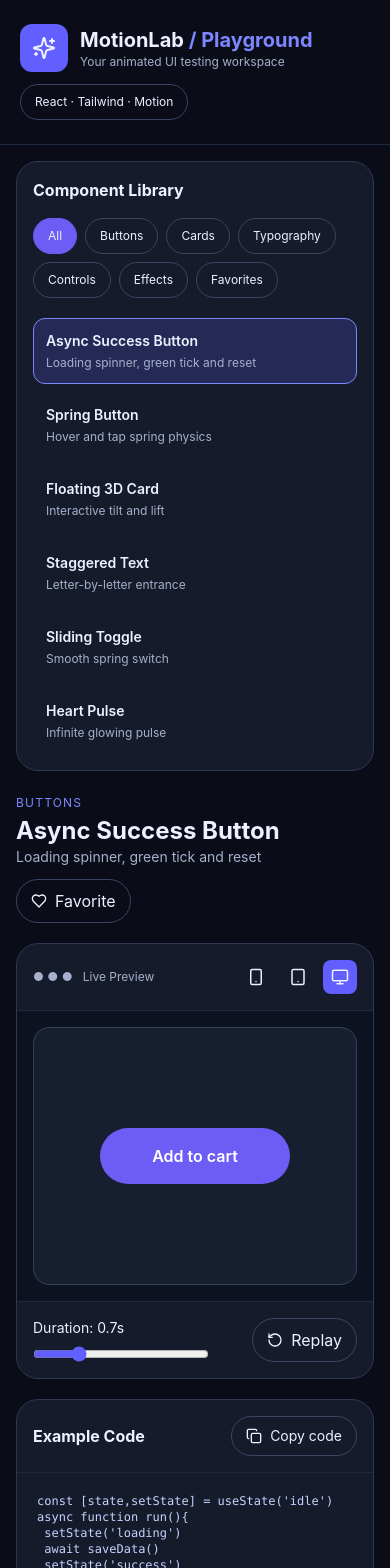
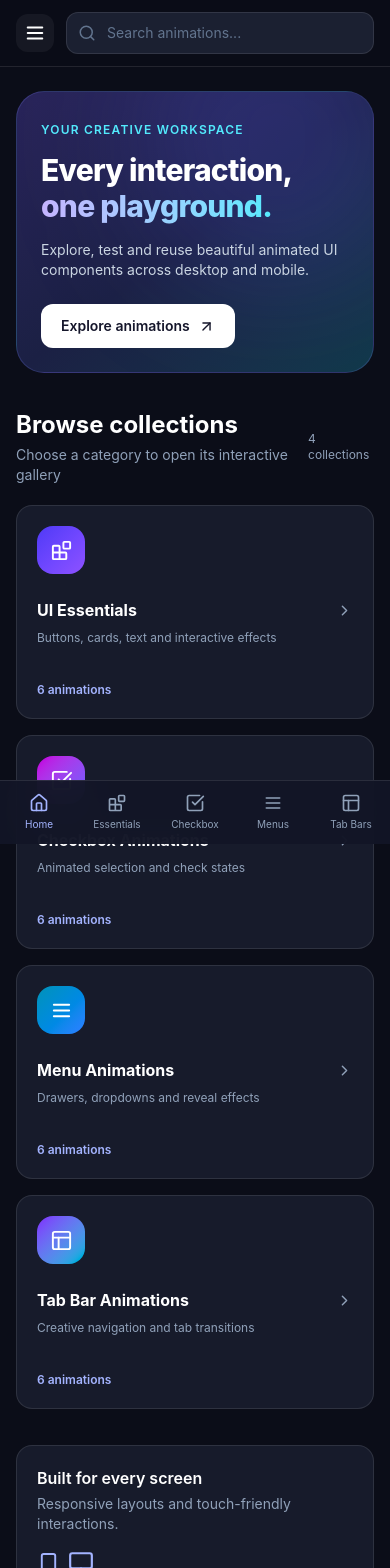
Before and after one commit to digimafia/motionlab-ui-playground, a React (Vite) app: page / in a window 390 px wide. Shown: the top 1568 px of the page. Built offline with nearby package versions, Linux system fonts and the light colour scheme.

Commit message:
Redesign MotionLab with responsive category navigation and search

```diff
--- a/src/App.tsx
+++ b/src/App.tsx
@@ -1,59 +1,67 @@
+import { useEffect, useMemo, useState } from 'react'
+import { motion, AnimatePresence } from 'motion/react'
+import { Blocks, CheckSquare, Menu, PanelsTopLeft, Search, Home, Grid2X2, ChevronRight, X, Smartphone, Monitor, Sparkles, ArrowUpRight } from 'lucide-react'
+import BasicsShowcase from './BasicsShowcase'
 import CheckboxShowcase from './CheckboxShowcase'
 import MenuShowcase from './MenuShowcase'
 import TabBarShowcase from './TabBarShowcase'
-import { useState } from 'react'
-import { motion } from 'motion/react'
-import { Check, LoaderCircle, Heart, Copy, RotateCcw, Smartphone, Tablet, Monitor, Sparkles } from 'lucide-react'
 
-type Demo = 'success' | 'spring' | 'card' | 'text' | 'toggle' | 'pulse'
-const demos: { id: Demo; title: string; group: string; description: string }[] = [
-  { id: 'success', title: 'Async Success Button', group: 'Buttons', description: 'Loading spinner, green tick and reset' },
-  { id: 'spring', title: 'Spring Button', group: 'Buttons', description: 'Hover and tap spring physics' },
-  { id: 'card', title: 'Floating 3D Card', group: 'Cards', description: 'Interactive tilt and lift' },
-  { id: 'text', title: 'Staggered Text', group: 'Typography', description: 'Letter-by-letter entrance' },
-  { id: 'toggle', title: 'Sliding Toggle', group: 'Controls', description: 'Smooth spring switch' },
-  { id: 'pulse', title: 'Heart Pulse', group: 'Effects', description: 'Infinite glowing pulse' },
+type Category='overview'|'basics'|'checkbox'|'menus'|'tabs'
+const categories:{id:Category;name:string;short:string;count:number;description:string;icon:typeof Home;gradient:string}[]=[
+ {id:'basics',name:'UI Essentials',short:'Essentials',count:6,description:'Buttons, cards, text and interactive effects',icon:Blocks,gradient:'from-indigo-600 to-violet-500'},
+ {id:'checkbox',name:'Checkbox Animations',short:'Checkbox',count:6,description:'Animated selection and check states',icon:CheckSquare,gradient:'from-fuchsia-600 to-indigo-500'},
+ {id:'menus',name:'Menu Animations',short:'Menus',count:6,description:'Drawers, dropdowns and reveal effects',icon:Menu,gradient:'from-cyan-600 to-blue-500'},
+ {id:'tabs',name:'Tab Bar Animations',short:'Tab Bars',count:6,description:'Creative navigation and tab transitions',icon:PanelsTopLeft,gradient:'from-violet-600 to-cyan-500'}
 ]
-const snippets: Record<Demo, string> = {
-  success: "const [state,setState] = useState('idle')\nasync function run(){\n setState('loading')\n await saveData()\n setState('success')\n}\n<motion.button layout onClick={run}>\n {state === 'success' ? '✓ Done' : 'Submit'}\n</motion.button>",
-  spring: "<motion.button whileHover={{scale:1.1}} whileTap={{scale:.9}} transition={{type:'spring',stiffness:400}}>Click</motion.button>",
-  card: "<motion.div whileHover={{y:-15,rotateX:8,rotateY:-8}} transition={{type:'spring'}}>Card</motion.div>",
-  text: "{letters.map((letter,i)=><motion.span key={i} initial={{opacity:0,y:25}} animate={{opacity:1,y:0}} transition={{delay:i*.05}}>{letter}</motion.span>)}",
-  toggle: "<motion.span layout transition={{type:'spring',stiffness:350,damping:22}} />",
-  pulse: "<motion.div animate={{scale:[1,1.8],opacity:[.7,0]}} transition={{duration:1.5,repeat:Infinity}} />"
-}
-function SuccessButton({duration}:{duration:number}){
- const [state,setState]=useState<'idle'|'loading'|'success'>('idle')
- async function run(){if(state!=='idle')return;setState('loading');await new Promise<void>(r=>setTimeout(r,Math.max(650,duration*1000)));setState('success');setTimeout(()=>setState('idle'),1600)}
- return <motion.button onClick={()=>void run()} disabled={state!=='idle'} animate={{width:state==='loading'?56:state==='success'?150:190,backgroundColor:state==='success'?'#16a34a':'#6d5df5'}} transition={{type:'spring',stiffness:300,damping:25}} className="h-14 rounded-full text-white font-semibold flex justify-center items-center overflow-hidden">{state==='loading'?<LoaderCircle className="animate-spin"/>:state==='success'?<span className="flex gap-2 items-center"><Check/> Added!</span>:'Add to cart'}</motion.button>
-}
-function DemoPreview({id,duration,replay}:{id:Demo;duration:number;replay:number}){
- const [on,setOn]=useState(false)
- const [liked,setLiked]=useState(false)
- return <div key={id+'-'+replay} className="min-h-64 flex justify-center items-center p-6">
- {id==='success'&&<SuccessButton duration={duration}/>}
- {id==='spring'&&<motion.button className="primary" whileHover={{scale:1.12,rotate:-3}} whileTap={{scale:.85}} transition={{type:'spring',stiffness:400,damping:12}}>Hover & click me</motion.button>}
- {id==='card'&&<motion.div className="w-56 p-6 rounded-2xl bg-gradient-to-br from-indigo-500 to-fuchsia-700 shadow-xl" whileHover={{y:-14,rotateX:8,rotateY:-7}} transition={{type:'spring'}}><Sparkles className="mb-12"/><div className="font-bold text-2xl">Elevate</div><div className="text-sm opacity-70">Hover to explore</div></motion.div>}
- {id==='text'&&<div className="text-3xl font-bold flex flex-wrap justify-center">{Array.from('Motion is magic').map((ch,i)=><motion.span key={i} initial={{opacity:0,y:24}} animate={{opacity:1,y:0}} transition={{delay:i*duration/15}}>{ch===' '? '\u00a0':ch}</motion.span>)}</div>}
- {id==='toggle'&&<button aria-label="Toggle" aria-pressed={on} onClick={()=>setOn(!on)} className={'w-24 h-13 rounded-full p-1 flex '+(on?'justify-end bg-indigo-500':'justify-start bg-slate-600')}><motion.span layout transition={{type:'spring',stiffness:350,damping:22}} className="size-11 bg-white rounded-full shadow"/></button>}
- {id==='pulse'&&<div className="relative flex justify-center items-center"><motion.div className="absolute size-20 rounded-full bg-pink-500" animate={{scale:[1,1.8],opacity:[.6,0]}} transition={{duration:duration*2,repeat:Infinity}}/><button aria-label="Like" onClick={()=>setLiked(!liked)} className="relative size-20 bg-pink-600 rounded-full flex items-center justify-center"><Heart size={32} fill={liked?'white':'none'}/></button></div>}
+const names:Record<Category,string>={overview:'Discover',basics:'UI Essentials',checkbox:'Checkbox Animations',menus:'Menu Animations',tabs:'Tab Bar Animations'}
+const searchable=[
+ {category:'basics' as Category,items:['Async Success Button','Spring Button','Floating 3D Card','Staggered Text','Sliding Toggle','Heart Pulse']},
+ {category:'checkbox' as Category,items:['Circle to Check','Strike & Sink','Select All','Radio Slide','Card Select','Ink Fill']},
+ {category:'menus' as Category,items:['Hamburger Morph','Side Drawer','FAB Fan','Bottom Sheet','Staggered Dropdown','Circle Reveal']},
+ {category:'tabs' as Category,items:['Worm Underline','Hopping Dot','Spotlight','Ripple Fill','Jelly Icon','Badge Pop']}
+]
+export default function App(){
+ const [active,setActive]=useState<Category>('overview')
+ const [query,setQuery]=useState('')
+ const [mobileMenu,setMobileMenu]=useState(false)
+ const [preview,setPreview]=useState<'auto'|'mobile'|'desktop'>('auto')
+ const [theme,setTheme]=useState<'dark'|'light'>('dark')
+ const results=useMemo(()=>searchable.flatMap(s=>s.items.filter(item=>item.toLowerCase().includes(query.toLowerCase())||names[s.category].toLowerCase().includes(query.toLowerCase())).map(item=>({item,category:s.category}))),[query])
+ useEffect(()=>{function onKey(e:KeyboardEvent){if(e.key==='Escape'){setQuery('');setMobileMenu(false)}}window.addEventListener('keydown',onKey);return()=>window.removeEventListener('keydown',onKey)},[])
+ function navigate(next:Category){setActive(next);setQuery('');setMobileMenu(false);window.scrollTo({top:0,behavior:'smooth'})}
+ const nav=(id:Category,label:string,Icon:typeof Home,count?:number)=><button key={id} onClick={()=>navigate(id)} aria-current={active===id?'page':undefined} className={'w-full flex items-center gap-3 rounded-xl px-3 py-3 text-sm transition-colors '+(active===id?'bg-indigo-500/20 text-indigo-200 ring-1 ring-indigo-500/40':'text-slate-400 hover:bg-white/5 hover:text-white')}><Icon size={19}/><span className="font-medium">{label}</span>{count!==undefined&&<span className="ml-auto text-xs rounded-md bg-white/5 px-2 py-0.5">{count}</span>}</button>
+ return <div className={theme==='dark'?'min-h-screen bg-[#0b0d18] text-white':'min-h-screen bg-[#171727] text-white'}>
+ <div className="flex min-h-screen">
+ <aside className="hidden lg:flex sticky top-0 h-screen w-[264px] shrink-0 flex-col border-r border-white/10 bg-[#101321] px-4 py-5">
+ <button onClick={()=>navigate('overview')} className="flex items-center gap-3 px-2 mb-9 text-left"><div className="size-11 rounded-2xl bg-gradient-to-br from-violet-500 to-cyan-400 flex items-center justify-center shadow-[0_0_22px_#7366ff55]"><Sparkles size={23}/></div><span><strong className="block text-xl tracking-tight">MotionLab</strong><span className="text-xs text-slate-400">Animation playground</span></span></button>
+ <div className="uppercase tracking-[.16em] text-[10px] font-bold text-slate-500 px-3 mb-3">Workspace</div><div className="space-y-1">{nav('overview','Discover',Home)}</div>
+ <div className="uppercase tracking-[.16em] text-[10px] font-bold text-slate-500 px-3 mt-8 mb-3">Collections</div><div className="space-y-1">{categories.map(c=>nav(c.id,c.name,c.icon,c.count))}</div>
+ <div className="mt-auto rounded-2xl border border-indigo-500/20 bg-gradient-to-br from-indigo-500/15 to-cyan-500/5 p-4"><Sparkles className="text-indigo-300 mb-2" size={20}/><div className="font-semibold text-sm">Build. Test. Reuse.</div><p className="text-xs text-slate-400 mt-1">24 interactive UI animation examples ready to explore.</p></div>
+ </aside>
+ <div className="flex-1 min-w-0 pb-20 lg:pb-0">
+ <header className="sticky top-0 z-40 bg-[#0b0d18]/95 backdrop-blur-xl border-b border-white/10 px-4 sm:px-7 py-3"><div className="max-w-7xl mx-auto flex items-center gap-3">
+ <button aria-label="Open navigation" onClick={()=>setMobileMenu(true)} className="lg:hidden p-2 rounded-xl bg-white/5"><Menu size={22}/></button>
+ <div className="hidden sm:flex lg:hidden items-center gap-2 font-bold"><Sparkles size={18} className="text-indigo-400"/>MotionLab</div>
+ <div className="relative flex-1 max-w-xl"><Search size={18} className="absolute left-3 top-1/2 -translate-y-1/2 text-slate-500"/><input value={query} onChange={e=>setQuery(e.target.value)} placeholder="Search animations..." aria-label="Search animations" className="w-full rounded-xl bg-[#1b2031] border border-white/10 py-2.5 pl-10 pr-10 text-sm outline-none focus:border-indigo-400 placeholder:text-slate-500"/>{query&&<button aria-label="Clear search" onClick={()=>setQuery('')} className="absolute right-3 top-1/2 -translate-y-1/2"><X size={16}/></button>}
+ {query&&<div className="absolute top-full mt-2 left-0 right-0 max-h-80 overflow-auto rounded-2xl bg-[#1d2032] border border-white/15 shadow-2xl p-2 z-50">{results.length?results.map((r,i)=><button key={r.category+r.item+i} onClick={()=>navigate(r.category)} className="w-full flex justify-between gap-3 text-left p-3 rounded-xl hover:bg-white/10"><span className="text-sm">{r.item}</span><span className="text-xs text-indigo-300 shrink-0">{names[r.category]}</span></button>):<p className="p-4 text-sm text-slate-400">No animations found</p>}</div>}</div>
+ <span className="hidden md:inline-flex items-center gap-2 rounded-full border border-white/10 px-3 py-2 text-xs text-slate-300"><span className="size-2 rounded-full bg-emerald-400"/>24 Demos</span>
+ </div></header>
+ <main className="max-w-7xl mx-auto px-4 sm:px-7 py-6 sm:py-9">
+ {active==='overview'?<><div className="relative overflow-hidden rounded-[28px] bg-gradient-to-br from-[#29245a] via-[#1b2044] to-[#10394a] border border-indigo-400/20 p-6 sm:p-10 mb-9"><div className="absolute -top-24 -right-12 size-72 bg-indigo-500/20 blur-3xl rounded-full pointer-events-none"/><div className="relative"><span className="text-xs font-semibold tracking-widest uppercase text-cyan-300">Your creative workspace</span><h1 className="text-3xl sm:text-5xl font-extrabold tracking-tight mt-3 max-w-2xl">Every interaction,<br/><span className="text-transparent bg-clip-text bg-gradient-to-r from-violet-300 to-cyan-300">one playground.</span></h1><p className="mt-4 max-w-lg text-slate-300 text-sm sm:text-base">Explore, test and reuse beautiful animated UI components across desktop and mobile.</p><button onClick={()=>navigate('basics')} className="mt-6 inline-flex items-center gap-2 rounded-xl bg-white text-[#15162b] px-5 py-3 font-semibold text-sm hover:bg-indigo-100">Explore animations <ArrowUpRight size={17}/></button></div></div>
+ <div className="flex justify-between items-center mb-5"><div><h2 className="text-2xl font-bold">Browse collections</h2><p className="text-sm text-slate-400 mt-1">Choose a category to open its interactive gallery</p></div><span className="text-xs text-slate-400">4 collections</span></div>
+ <div className="grid sm:grid-cols-2 xl:grid-cols-4 gap-4">{categories.map(c=><motion.button key={c.id} whileHover={{y:-5}} whileTap={{scale:.98}} onClick={()=>navigate(c.id)} className="text-left rounded-2xl border border-white/10 bg-[#171b2b] p-5 hover:border-indigo-400/50 transition-colors"><div className={'size-12 rounded-2xl bg-gradient-to-br '+c.gradient+' flex items-center justify-center mb-6'}><c.icon size={23}/></div><div className="flex items-center justify-between gap-2"><h3 className="font-bold">{c.name}</h3><ChevronRight size={17} className="text-slate-400"/></div><p className="text-xs text-slate-400 mt-2 min-h-9">{c.description}</p><div className="mt-4 text-xs font-semibold text-indigo-300">{c.count} animations</div></motion.button>)}</div>
+ <div className="mt-9 rounded-2xl bg-[#171b2b] border border-white/10 p-5 flex flex-wrap gap-4 justify-between items-center"><div><div className="font-semibold">Built for every screen</div><p className="text-sm text-slate-400 mt-1">Responsive layouts and touch-friendly interactions.</p></div><div className="flex items-center gap-2 text-indigo-300"><Smartphone size={23}/><Monitor size={26}/></div></div></>:<>
+ <div className="flex flex-wrap justify-between items-end gap-4 mb-6"><div><button onClick={()=>navigate('overview')} className="text-xs text-indigo-300 hover:text-white mb-3">← All collections</button><h1 className="text-2xl sm:text-4xl font-extrabold">{names[active]}</h1><p className="text-sm text-slate-400 mt-2">6 interactive demos · Tap or click to test each effect</p></div><div className="flex items-center gap-1 p-1 bg-[#1b2031] border border-white/10 rounded-xl">{([['auto',Grid2X2],['mobile',Smartphone],['desktop',Monitor]] as const).map(([value,Icon])=><button key={value} title={value} aria-label={value+' preview'} aria-pressed={preview===value} onClick={()=>setPreview(value)} className={'p-2.5 rounded-lg '+(preview===value?'bg-indigo-600':'text-slate-400 hover:text-white')}><Icon size={18}/></button>)}</div></div>
+ <div className={preview==='mobile'?'max-w-[410px] mx-auto':preview==='desktop'?'max-w-full':'w-full'}>
+ {active==='basics'&&<BasicsShowcase/>}
+ {active==='checkbox'&&<CheckboxShowcase/>}
+ {active==='menus'&&<MenuShowcase/>}
+ {active==='tabs'&&<TabBarShowcase/>}
+ </div>
+ </>}
+ </main>
+ </div></div>
+ <AnimatePresence>{mobileMenu&&<><motion.button aria-label="Close navigation" onClick={()=>setMobileMenu(false)} initial={{opacity:0}} animate={{opacity:1}} exit={{opacity:0}} className="fixed inset-0 z-50 bg-black/70 lg:hidden"/><motion.aside initial={{x:'-100%'}} animate={{x:0}} exit={{x:'-100%'}} transition={{type:'spring',stiffness:350,damping:32}} className="fixed inset-y-0 left-0 z-[60] w-[290px] max-w-[85vw] bg-[#141728] border-r border-white/10 p-5 lg:hidden"><div className="flex items-center justify-between mb-8"><strong className="text-xl">MotionLab</strong><button aria-label="Close navigation" onClick={()=>setMobileMenu(false)}><X/></button></div><div className="space-y-2">{nav('overview','Discover',Home)}{categories.map(c=>nav(c.id,c.name,c.icon,c.count))}</div></motion.aside></>}</AnimatePresence>
+ <nav aria-label="Mobile navigation" className="fixed bottom-0 left-0 right-0 z-40 lg:hidden border-t border-white/10 bg-[#121626]/95 backdrop-blur-xl pb-[env(safe-area-inset-bottom)]"><div className="flex justify-around py-2">{([{id:'overview' as Category,name:'Home',icon:Home},...categories.map(c=>({id:c.id,name:c.short,icon:c.icon}))]).map(c=><button key={c.id} onClick={()=>navigate(c.id)} aria-label={c.name} aria-current={active===c.id?'page':undefined} className={'flex-1 flex flex-col items-center gap-1 py-1 text-[10px] '+(active===c.id?'text-indigo-300':'text-slate-400')}><c.icon size={20}/><span>{c.name}</span></button>)}</div></nav>
  </div>
 }
-export default function App(){
- const [demo,setDemo]=useState<Demo>('success')
- const [category,setCategory]=useState('All')
- const [duration,setDuration]=useState(.7)
- const [replay,setReplay]=useState(0)
- const [device,setDevice]=useState<'mobile'|'tablet'|'desktop'>('desktop')
- const [favorites,setFavorites]=useState<Demo[]>(()=>{try{return JSON.parse(localStorage.getItem('motionlab-favorites')||'[]') as Demo[]}catch{return []}})
- const [copied,setCopied]=useState(false)
- const selected=demos.find(d=>d.id===demo)!
- function favorite(){setFavorites(prev=>{const next=prev.includes(demo)?prev.filter(x=>x!==demo):[...prev,demo];localStorage.setItem('motionlab-favorites',JSON.stringify(next));return next})}
- async function copy(){try{await navigator.clipboard.writeText(snippets[demo]);setCopied(true);setTimeout(()=>setCopied(false),1200)}catch{setCopied(false)}}
- return <div className="min-h-screen"><header className="px-5 md:px-10 py-6 border-b border-slate-800 flex justify-between items-center flex-wrap gap-3"><div className="flex items-center gap-3"><div className="p-3 rounded-xl bg-indigo-500"><Sparkles/></div><div><h1 className="text-xl font-bold">MotionLab <span className="text-indigo-400">/ Playground</span></h1><p className="muted text-xs">Your animated UI testing workspace</p></div></div><span className="chip text-xs">React · Tailwind · Motion</span></header>
- <main className="max-w-7xl mx-auto p-4 md:p-8 grid lg:grid-cols-[270px_1fr] gap-6"><aside className="panel p-4 self-start"><h2 className="font-bold mb-4">Component Library</h2><div className="flex gap-2 flex-wrap mb-5">{['All','Buttons','Cards','Typography','Controls','Effects','Favorites'].map(g=><button key={g} className={'chip text-xs '+(category===g?'active':'')} onClick={()=>setCategory(g)}>{g}</button>)}</div><div className="space-y-2">{demos.filter(d=>category==='All'||d.group===category||(category==='Favorites'&&favorites.includes(d.id))).map(d=><button key={d.id} onClick={()=>setDemo(d.id)} className={'w-full text-left p-3 rounded-xl '+(demo===d.id?'bg-indigo-500/20 border border-indigo-400':'hover:bg-white/5 border border-transparent')}><div className="text-sm font-semibold">{d.title}</div><div className="muted text-xs mt-1">{d.description}</div></button>)}</div></aside>
- <section className="space-y-5 min-w-0"><div className="flex justify-between gap-3 items-center flex-wrap"><div><div className="text-xs uppercase tracking-widest text-indigo-400">{selected.group}</div><h2 className="text-2xl font-bold mt-1">{selected.title}</h2><p className="muted text-sm">{selected.description}</p></div><button className="chip flex gap-2 items-center" onClick={favorite}><Heart size={16} fill={favorites.includes(demo)?'#fb7185':'none'}/>{favorites.includes(demo)?'Saved':'Favorite'}</button></div>
- <div className="panel overflow-hidden"><div className="flex justify-between items-center p-4 border-b border-slate-800"><span className="muted text-xs">● ● ● &nbsp; Live Preview</span><div className="flex gap-2">{([['mobile',Smartphone],['tablet',Tablet],['desktop',Monitor]] as const).map(([d,Icon])=><button key={d} aria-label={d} onClick={()=>setDevice(d)} className={'p-2 rounded-lg '+(device===d?'bg-indigo-500':'hover:bg-white/10')}><Icon size={18}/></button>)}</div></div><div className="p-4 md:p-9 bg-[#0d1221] flex justify-center"><div style={{width:device==='mobile'?320:device==='tablet'?580:'100%',maxWidth:'100%'}} className="bg-[#171e30] rounded-2xl border border-slate-700 transition-all"><DemoPreview id={demo} duration={duration} replay={replay}/></div></div><div className="p-4 border-t border-slate-800 flex items-center justify-between flex-wrap gap-3"><label className="text-sm">Duration: {duration.toFixed(1)}s<input aria-label="Duration" className="block mt-2 accent-indigo-500 w-44" type="range" min=".3" max="2" step=".1" value={duration} onChange={e=>setDuration(Number(e.target.value))}/></label><button className="chip flex gap-2 items-center" onClick={()=>setReplay(n=>n+1)}><RotateCcw size={16}/> Replay</button></div></div>
- <div className="panel overflow-hidden"><div className="p-4 border-b border-slate-800 flex justify-between items-center"><h3 className="font-bold">Example Code</h3><button className="chip flex gap-2 items-center text-sm" onClick={()=>void copy()}><Copy size={16}/>{copied?'Copied':'Copy code'}</button></div><pre className="p-5 text-xs md:text-sm text-indigo-200 overflow-auto"><code>{snippets[demo]}</code></pre><p className="muted text-xs px-5 pb-4">Curated snippets only. Arbitrary code execution is disabled for safety.</p></div>
- </section></main><CheckboxShowcase /><MenuShowcase /><TabBarShowcase /></div>
-}
```
